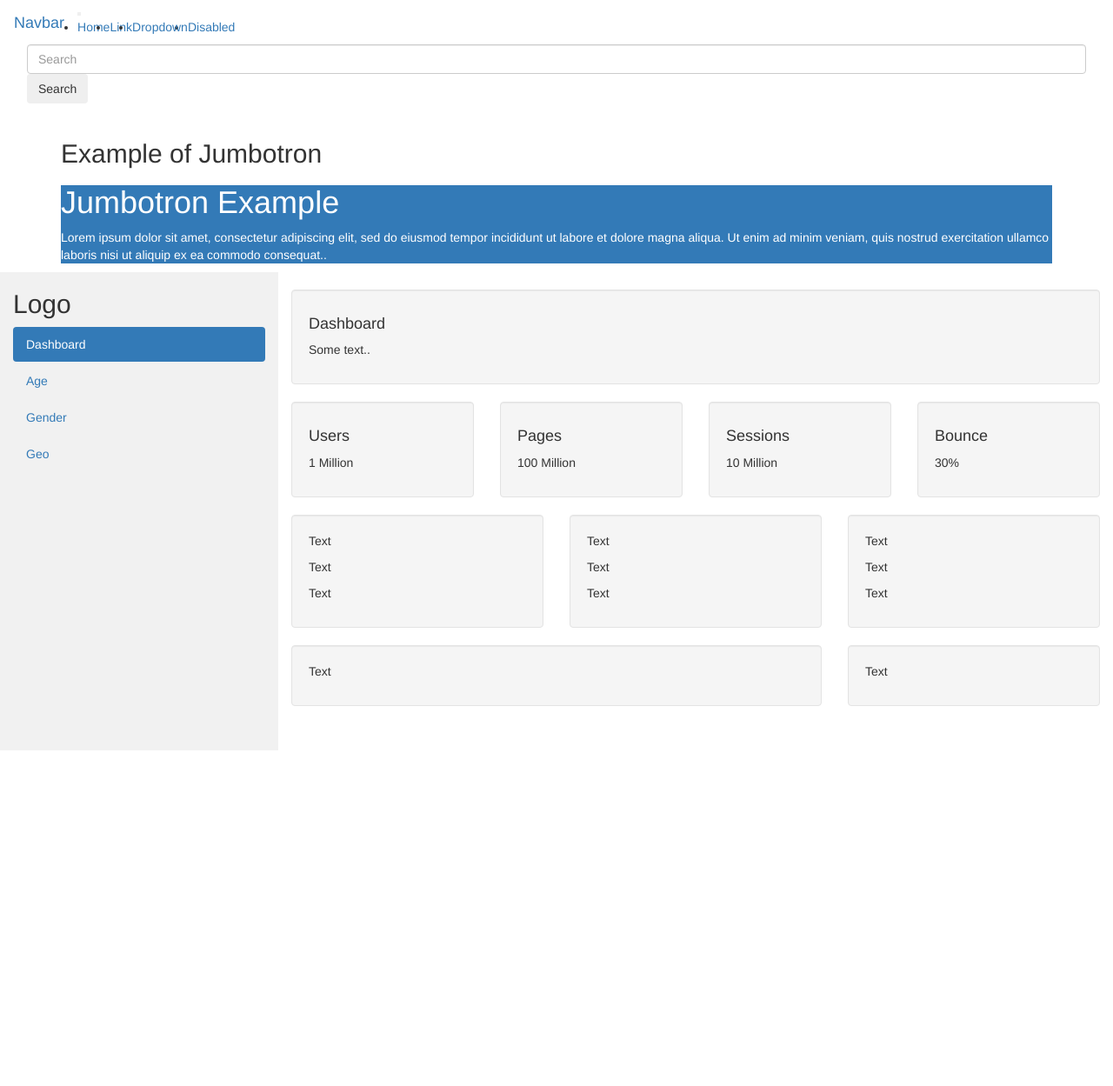
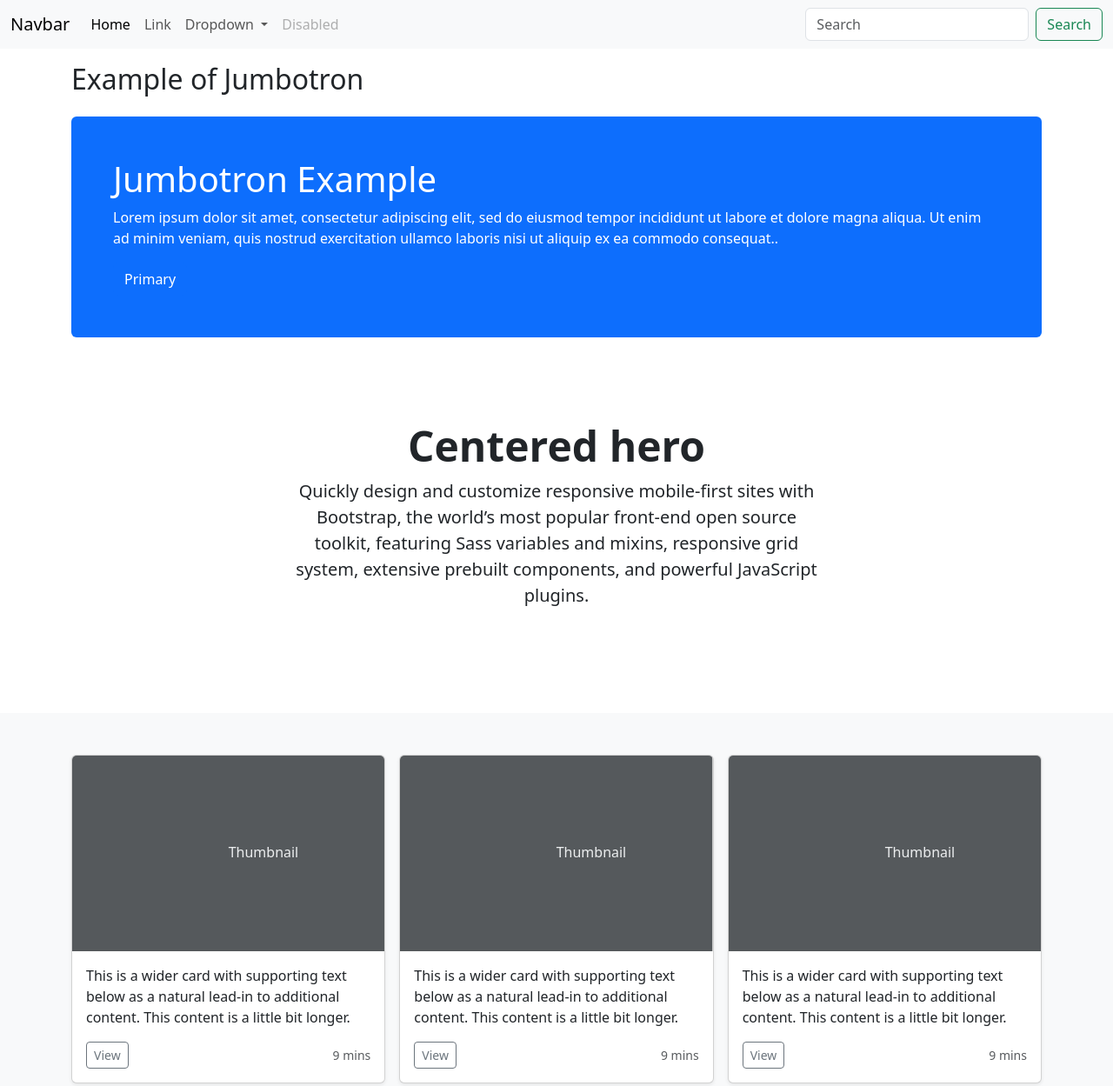
Before and after one commit to lkii2023/les-codiculteurs, a plain HTML site: page index.html in a window 1280 px wide. Shown: the top 1249 px of the page at 87% size. Before the commit the page ends 863 px from the top, so only its background shows below. Drawn offline with nearby package versions, Linux system fonts and the light colour scheme.

Commit message:
les codiculteur Please enter the commit message for your changes. Lines starting

```diff
--- a/index.html
+++ b/index.html
@@ -1,35 +1,20 @@
 <!DOCTYPE html>
 <html lang="en">
 <head>
-    <title>landing page</title>
     <meta charset="UTF-8">
     <meta http-equiv="X-UA-Compatible" content="IE=edge">
     <meta name="viewport" content="width=device-width, initial-scale=1.0">
 
-    <link rel="stylesheet" href="https://maxcdn.bootstrapcdn.com/bootstrap/3.4.1/css/bootstrap.min.css">
-    <script src="https://ajax.googleapis.com/ajax/libs/jquery/3.6.1/jquery.min.js"></script>
-    <script src="https://maxcdn.bootstrapcdn.com/bootstrap/3.4.1/js/bootstrap.min.js"></script>
-<link rel="stylesheet" href="style.css">
-
-
-    <style>
-      /* Set height of the grid so .sidenav can be 100% (adjust as needed) */
-      .row.content {height: 550px}
-
-      /* Set gray background color and 100% height */
-      .sidenav {
-        background-color: #f1f1f1;
-        height: 100%;
-      }
-
-      /* On small screens, set height to 'auto' for the grid */
-      @media screen and (max-width: 767px) {
-        .row.content {height: auto;}
-      }
-    </style>
+    <link href="https://cdn.jsdelivr.net/npm/bootstrap@5.3.0-alpha1/dist/css/bootstrap.min.css" rel="stylesheet" integrity="sha384-GLhlTQ8iRABdZLl6O3oVMWSktQOp6b7In1Zl3/Jr59b6EGGoI1aFkw7cmDA6j6gD" crossorigin="anonymous">
 
 
 
+    <title>Document</title>
+
+  </head>
+  <body>
+
+    <!--navbar-->
     <nav class="navbar navbar-expand-lg bg-body-tertiary">
         <div class="container-fluid">
           <a class="navbar-brand" href="#">Navbar</a>
@@ -67,156 +52,104 @@
         </div>
       </nav>
 
-
-
-
-
-
+      <!--jumbotron-->
 
       <div class="container mt-3">
         <h2>Example of Jumbotron</h2>
         <div class="mt-4 p-5 bg-primary text-white rounded">
           <h1>Jumbotron Example</h1>
           <p>Lorem ipsum dolor sit amet, consectetur adipiscing elit, sed do eiusmod tempor incididunt ut labore et dolore magna aliqua. Ut enim ad minim veniam, quis nostrud exercitation ullamco laboris nisi ut aliquip ex ea commodo consequat..</p>
+          <button type="button" class="btn btn-primary ">Primary</button>
+
+        </div>
+      </div>
+
+      <!--bloc texte notre mission-->
+
+      <div class="px-4 py-5 my-5 text-center">
+        <h1 class="display-5 fw-bold">Centered hero</h1>
+        <div class="col-lg-6 mx-auto">
+          <p class="lead mb-4">Quickly design and customize responsive mobile-first sites with Bootstrap, the world’s most popular front-end open source toolkit, featuring Sass variables and mixins, responsive grid system, extensive prebuilt components, and powerful JavaScript plugins.</p>
+
         </div>
       </div>
 
 
-  </head>
-  <body>
+      <!--prix-->
 
-  <nav class="navbar navbar-inverse visible-xs">
-    <div class="container-fluid">
-      <div class="navbar-header">
-        <button type="button" class="navbar-toggle" data-toggle="collapse" data-target="#myNavbar">
-          <span class="icon-bar"></span>
-          <span class="icon-bar"></span>
-          <span class="icon-bar"></span>
-        </button>
-        <a class="navbar-brand" href="#">Logo</a>
+
+      <div class="album py-5 bg-light">
+        <div class="container">
+
+          <div class="row row-cols-1 row-cols-sm-2 row-cols-md-3 g-3">
+            <div class="col">
+              <div class="card shadow-sm">
+                <svg class="bd-placeholder-img card-img-top" width="100%" height="225" xmlns="http://www.w3.org/2000/svg" role="img" aria-label="Placeholder: Thumbnail" preserveAspectRatio="xMidYMid slice" focusable="false"><title>Placeholder</title><rect width="100%" height="100%" fill="#55595c"></rect><text x="50%" y="50%" fill="#eceeef" dy=".3em">Thumbnail</text></svg>
+                <div class="card-body">
+                  <p class="card-text">This is a wider card with supporting text below as a natural lead-in to additional content. This content is a little bit longer.</p>
+                  <div class="d-flex justify-content-between align-items-center">
+                    <div class="btn-group">
+                      <button type="button" class="btn btn-sm btn-outline-secondary">View</button>
+
                     </div>
-      <div class="collapse navbar-collapse" id="myNavbar">
-        <ul class="nav navbar-nav">
-          <li class="active"><a href="#">Dashboard</a></li>
-          <li><a href="#">Age</a></li>
-          <li><a href="#">Gender</a></li>
-          <li><a href="#">Geo</a></li>
-        </ul>
-      </div>
-    </div>
-  </nav>
-
-  <div class="container-fluid">
-    <div class="row content">
-      <div class="col-sm-3 sidenav hidden-xs">
-        <h2>Logo</h2>
-        <ul class="nav nav-pills nav-stacked">
-          <li class="active"><a href="#section1">Dashboard</a></li>
-          <li><a href="#section2">Age</a></li>
-          <li><a href="#section3">Gender</a></li>
-          <li><a href="#section3">Geo</a></li>
-        </ul><br>
-      </div>
-      <br>
-
-      <div class="col-sm-9">
-        <div class="well">
-          <h4>Dashboard</h4>
-          <p>Some text..</p>
-        </div>
-        <div class="row">
-          <div class="col-sm-3">
-            <div class="well">
-              <h4>Users</h4>
-              <p>1 Million</p>
-            </div>
-          </div>
-          <div class="col-sm-3">
-            <div class="well">
-              <h4>Pages</h4>
-              <p>100 Million</p>
-            </div>
-          </div>
-          <div class="col-sm-3">
-            <div class="well">
-              <h4>Sessions</h4>
-              <p>10 Million</p>
-            </div>
-          </div>
-          <div class="col-sm-3">
-            <div class="well">
-              <h4>Bounce</h4>
-              <p>30%</p>
-            </div>
-          </div>
-        </div>
-        <div class="row">
-          <div class="col-sm-4">
-            <div class="well">
-              <p>Text</p>
-              <p>Text</p>
-              <p>Text</p>
-            </div>
-          </div>
-          <div class="col-sm-4">
-            <div class="well">
-              <p>Text</p>
-              <p>Text</p>
-              <p>Text</p>
-            </div>
-          </div>
-          <div class="col-sm-4">
-            <div class="well">
-              <p>Text</p>
-              <p>Text</p>
-              <p>Text</p>
-            </div>
-          </div>
-        </div>
-        <div class="row">
-          <div class="col-sm-8">
-            <div class="well">
-              <p>Text</p>
-            </div>
-          </div>
-          <div class="col-sm-4">
-            <div class="well">
-              <p>Text</p>
+                    <small class="text-muted">9 mins</small>
                   </div>
                 </div>
               </div>
             </div>
+            <div class="col">
+              <div class="card shadow-sm">
+                <svg class="bd-placeholder-img card-img-top" width="100%" height="225" xmlns="http://www.w3.org/2000/svg" role="img" aria-label="Placeholder: Thumbnail" preserveAspectRatio="xMidYMid slice" focusable="false"><title>Placeholder</title><rect width="100%" height="100%" fill="#55595c"></rect><text x="50%" y="50%" fill="#eceeef" dy=".3em">Thumbnail</text></svg>
+                <div class="card-body">
+                  <p class="card-text">This is a wider card with supporting text below as a natural lead-in to additional content. This content is a little bit longer.</p>
+                  <div class="d-flex justify-content-between align-items-center">
+                    <div class="btn-group">
+                      <button type="button" class="btn btn-sm btn-outline-secondary">View</button>
+
+                    </div>
+                    <small class="text-muted">9 mins</small>
+                  </div>
+                </div>
+              </div>
+            </div>
+            <div class="col">
+              <div class="card shadow-sm">
+                <svg class="bd-placeholder-img card-img-top" width="100%" height="225" xmlns="http://www.w3.org/2000/svg" role="img" aria-label="Placeholder: Thumbnail" preserveAspectRatio="xMidYMid slice" focusable="false"><title>Placeholder</title><rect width="100%" height="100%" fill="#55595c"></rect><text x="50%" y="50%" fill="#eceeef" dy=".3em">Thumbnail</text></svg>
+                <div class="card-body">
+                  <p class="card-text">This is a wider card with supporting text below as a natural lead-in to additional content. This content is a little bit longer.</p>
+                  <div class="d-flex justify-content-between align-items-center">
+                    <div class="btn-group">
+                      <button type="button" class="btn btn-sm btn-outline-secondary">View</button>
+
+                    </div>
+                    <small class="text-muted">9 mins</small>
+                  </div>
+
+
+                </div>
               </div>
             </div>
 
-  </body>
-  </html>
+            <!--bloc temoignages-->
 
+            <div class="container py-5 bg-light">
 
+            <div class="px-4 py-5 my-5 text-center">
 
+              <h1 class="display-5 fw-bold">Centered hero</h1>
 
+              <!--ajouter carte temoignages-->
 
+                <div class="d-grid gap-2 d-sm-flex justify-content-sm-center">
+                  <button type="button" class="btn btn-primary btn-lg px-4 gap-3">Primary button</button>
 
+                </div>
+              </div>
+            </div>
 
+            <!--test de personalite-->
 
-
-</head>
-
-
-
-
-
-
-
-
-
-
-
-
-
-
-
-<body>
+            <!--footer-->
 
 
 
@@ -234,5 +167,30 @@
 
 
 
+
+
+
+
+
+
+
+
+
+
+
+
+
+
+
+
+
+
+
+
+
+
+
+
+    <script src="https://cdn.jsdelivr.net/npm/bootstrap@5.3.0-alpha1/dist/js/bootstrap.bundle.min.js" integrity="sha384-w76AqPfDkMBDXo30jS1Sgez6pr3x5MlQ1ZAGC+nuZB+EYdgRZgiwxhTBTkF7CXvN" crossorigin="anonymous"></script>
 </body>
 </html>
```
Also changed, not shown: jumbotron.html (deleted, +0 -196 lines), index2.html (deleted). Lines whose indentation alone changed are shown as unchanged.
